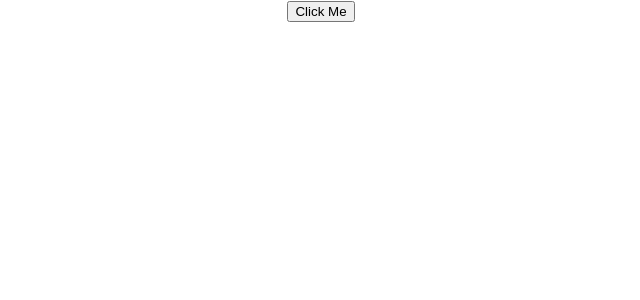
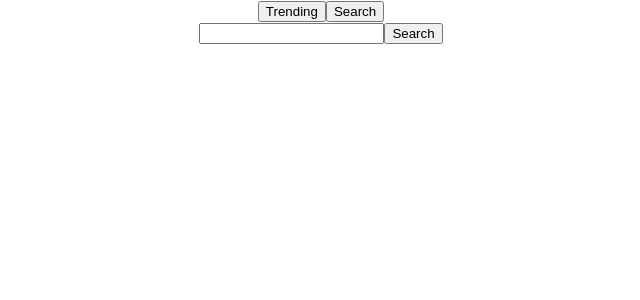
Before and after one commit to AleHS01/Giphy-React-App, a React (Create React App) app: page / in a window 1280 px wide. Shown: the top 300 px of the page, without its empty margins (319-959 px from the left). Built offline with nearby package versions, Linux system fonts and the light colour scheme.

Commit message:
SearchField Component Implemented - may need some work later

```diff
--- a/src/App.js
+++ b/src/App.js
@@ -1,6 +1,7 @@
 import "./App.css";
 import React, { useEffect, useState } from "react";
 import GifCard from "./components/GifCard";
+import SearchField from "./components/SearchField";
 import axios from "axios";
 
 function App() {
@@ -24,10 +25,25 @@ function App() {
     }
   };
 
+  const searchGif = async (termToSearch) => {
+    const formattedTermToSearch = encodeURIComponent(termToSearch);
+
+    const searchUrl = `http://api.giphy.com/v1/gifs/search?q=${formattedTermToSearch}&api_key=${giphyApiKey}`;
+
+    try {
+      const list = await axios.get(searchUrl);
+      console.log(list.data.data[0]);
+      setSearchGifsListState(list.data.data);
+    } catch (error) {
+      console.log(error);
+    }
+  };
+
   return (
     <div className="App">
-      <button onClick={trendingGiphy}>Click Me</button>
-      <div className="gifs-containter">
+      <button onClick={trendingGiphy}>Trending</button>
+      <button onClick={searchGif}>Search</button>
+      {/* <div className="gifs-containter">
         {trandingGifsList.map((trandingGif) => {
           return (
             <GifCard
@@ -38,6 +54,19 @@ function App() {
             />
           );
         })}
+      </div> */}
+      <SearchField searchGif={searchGif} />
+      <div className="gifs-containter">
+        {searchGifsList.map((searchGifs) => {
+          return (
+            <GifCard
+              gifUrl={searchGifs.url}
+              title={searchGifs.title}
+              videoSrc={searchGifs.images.preview.mp4}
+              //imageSrc={trandingGif.images.preview_gif.url}
+            />
+          );
+        })}
       </div>
     </div>
   );
--- a/src/components/GifCard.jsx
+++ b/src/components/GifCard.jsx
@@ -1,5 +1,3 @@
-import React, { Component } from "react";
-
 const GifCard = (props) => {
   console.log(props.videoSrc);
   return (
--- a/src/components/SearchField.jsx
+++ b/src/components/SearchField.jsx
@@ -0,0 +1,25 @@
+import { useState } from "react";
+
+const SearchField = (props) => {
+  const [termToSearch, setTermToSearch] = useState("");
+
+  const handleTermChange = (input) => {
+    console.log(input.target.value);
+    setTermToSearch(input.target.value);
+  };
+
+  const handleSearch = (event) => {
+    event.preventDefault();
+    props.searchGif(termToSearch);
+    //setTermToSearch("");
+  };
+
+  return (
+    <form action="" onSubmit={handleSearch}>
+      <input type="text" onChange={handleTermChange} />
+      <button type="submit">Search</button>
+    </form>
+  );
+};
+
+export default SearchField;
```
